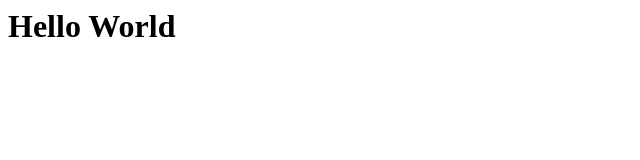
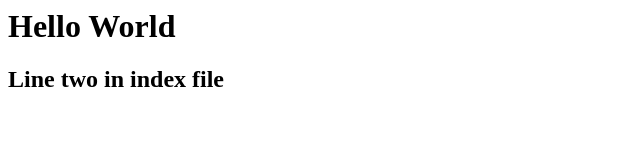
Before and after one commit to ng0zi/my-first-github-repo, a plain HTML site: page index.html in a window 1280 px wide. Shown: the whole page, without its empty margins (0-640 px from the left). Drawn offline with Linux system fonts and the light colour scheme.

Commit message:
Index file modified

```diff
--- a/index.html
+++ b/index.html
@@ -1 +1,2 @@
 <h1>Hello World</h1>
+<h2>Line two in index file</h2>
```
